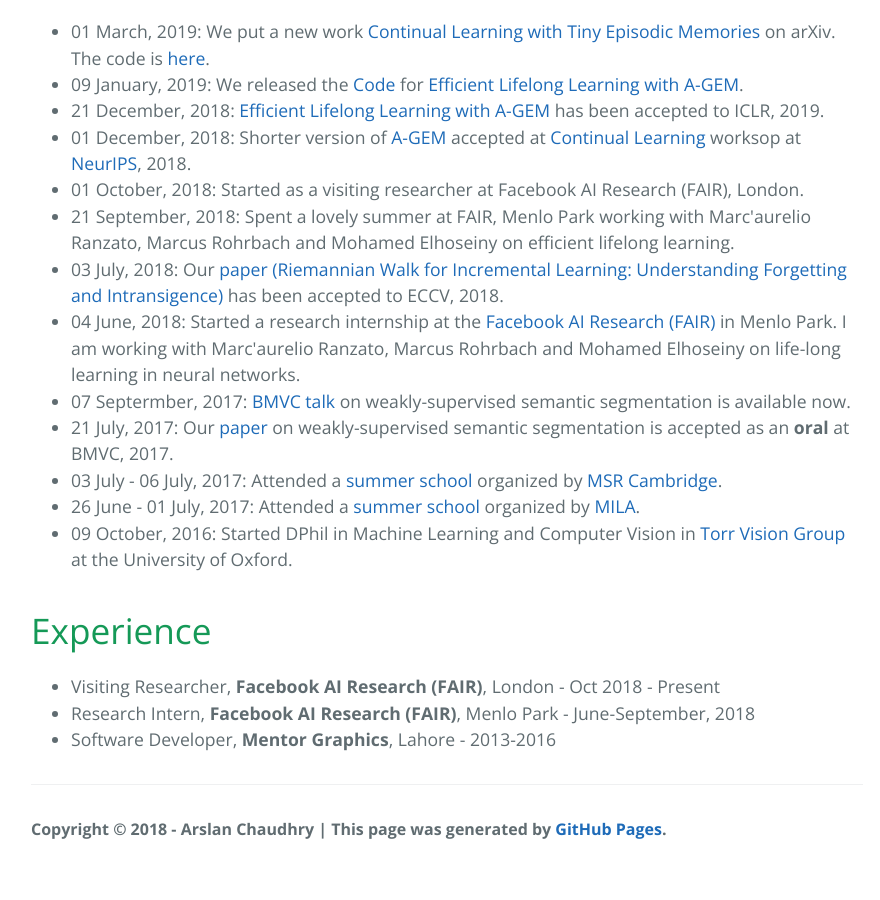
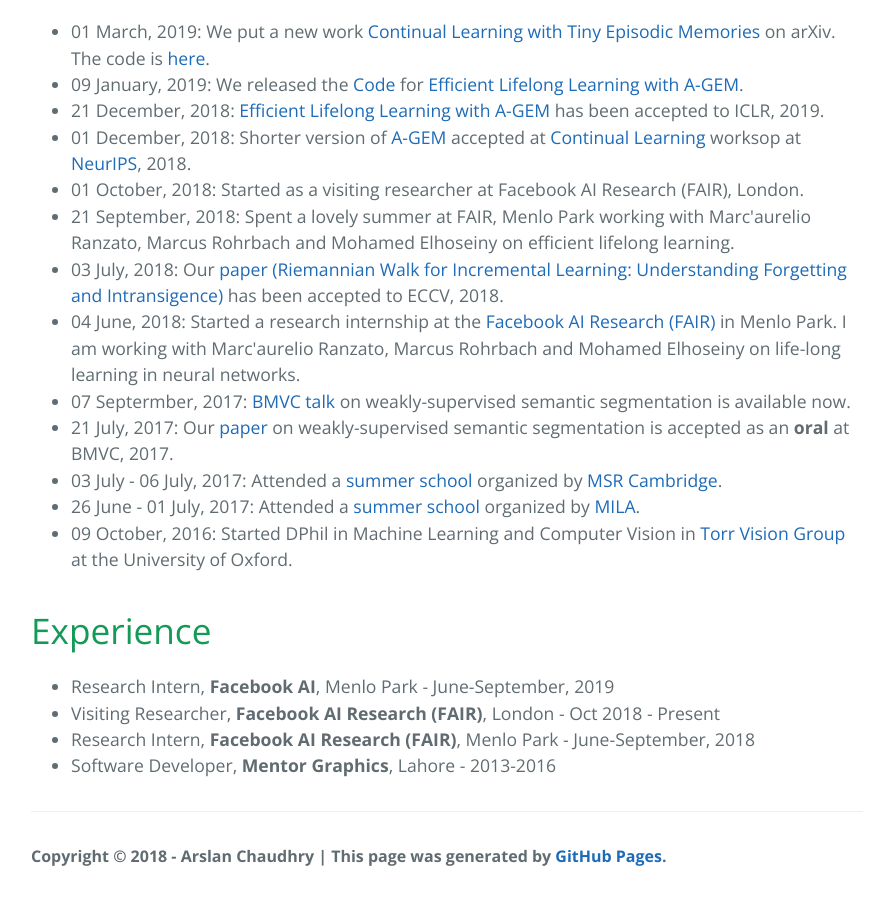
Before and after one commit to arslan-chaudhry/arslan-chaudhry.github.io, a Jekyll site: the page built from index.html, in a window 1280 px wide and 900 px high, scrolled down 942 px. Shown: the whole window, without its empty margins (193-1073 px from the left). Built offline with Jekyll 4.4.1, drawn with Linux system fonts in a browser that asks for light colours; nearby versions of some CDN libraries; the list of posts is cut into pages by our own code; before the commit the page ends 1815 px from its top, so only the background shows below that.

Commit message:
job update

```diff
--- a/index.html
+++ b/index.html
@@ -41,6 +41,7 @@
 
 	<h1>Experience</h1>
    	<ul class="posts">
+   	<li> Research Intern, <b>Facebook AI</b>, Menlo Park - June-September, 2019 </li>
    	<li> Visiting Researcher, <b>Facebook AI Research (FAIR)</b>, London - Oct 2018 - Present </li>
    	<li> Research Intern, <b>Facebook AI Research (FAIR)</b>, Menlo Park - June-September, 2018 </li>
    	<li> Software Developer, <b>Mentor Graphics</b>, Lahore - 2013-2016 </li>
```
Also changed, not shown: 1 other file.
